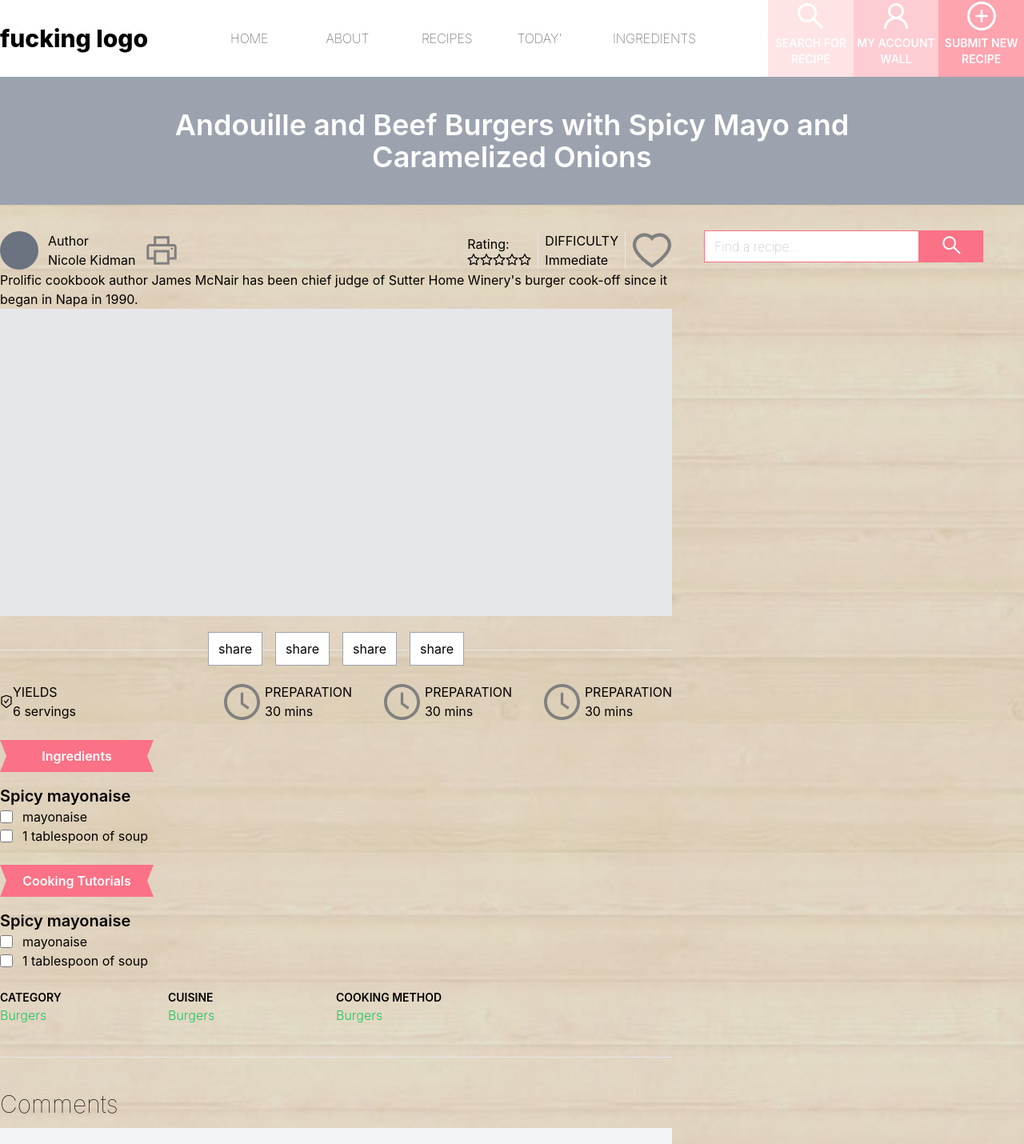
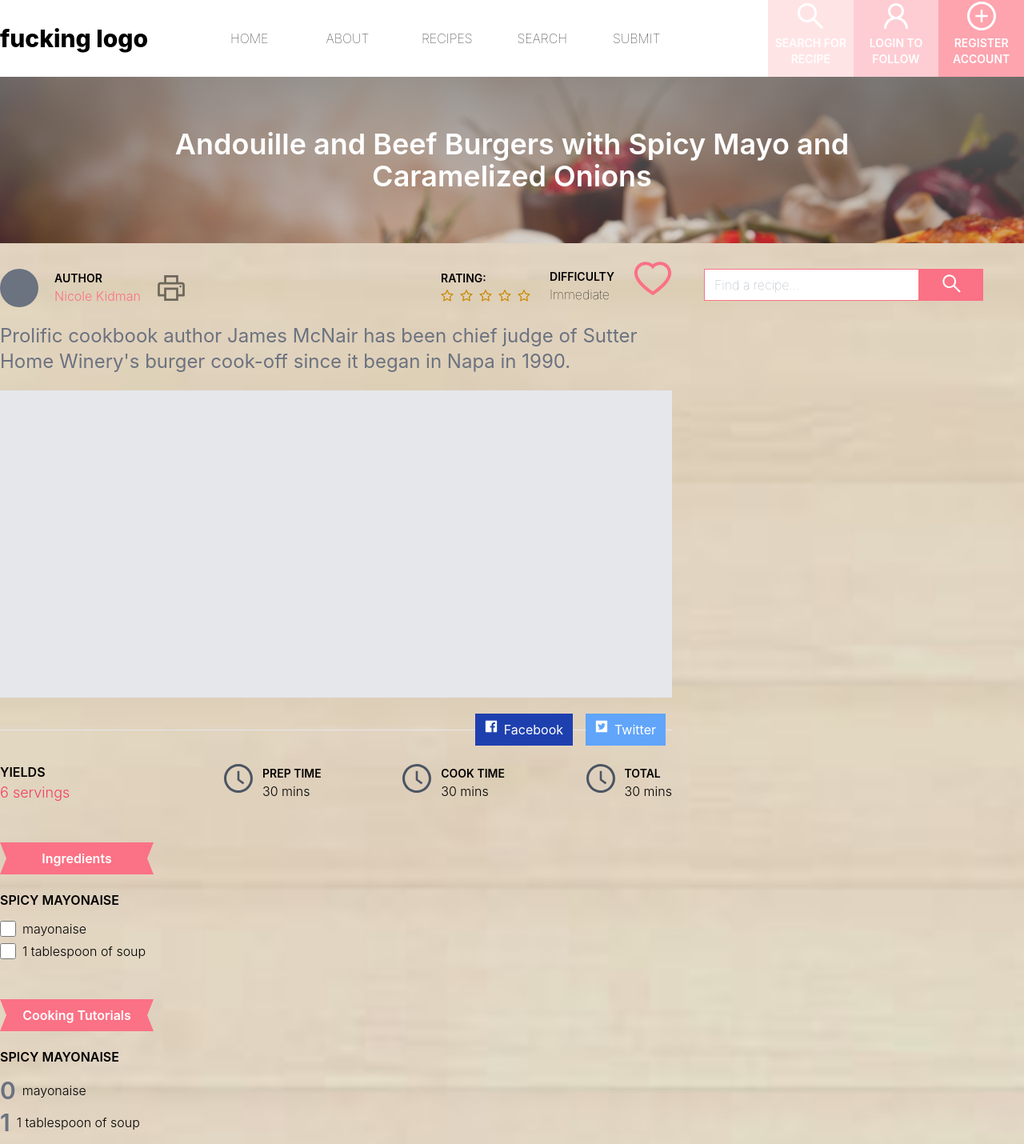
Before and after one commit to nduytung/fullstack-repicatory, a Next.js app: page /recipe/sample in a window 1280 px wide. Shown: the top 1430 px of the page at 80% size. Built offline with nearby package versions, Linux system fonts and the light colour scheme.

Commit message:
done adjusting layout designs

```diff
--- a/src/components/elements/Header.tsx
+++ b/src/components/elements/Header.tsx
@@ -10,59 +10,69 @@ import styles from "../Header.module.css";
 const HEADER_LINK = [
   {
     name: "home",
-    link: "/ourhome",
+    link: "/",
   },
 
   {
     name: "about",
-    link: "/ukraine",
+    link: "/about",
   },
   {
     name: "recipes",
-    link: "/recipes",
+    link: "/recipe",
   },
   {
-    name: "today' ",
+    name: "search",
     link: "/blog",
   },
   {
-    name: "ingredients",
+    name: "submit",
     link: "/item",
   },
 ];
 const Header = () => {
   return (
     <header className="bg-white container max-w-screen-xl grid grid-cols-12 mx-auto h-24 items-center">
-      <span className="text-3xl font-extrabold col-span-2">fucking logo</span>
+      <Link href="/">
+        <span className="text-3xl font-extrabold col-span-2 cursor-pointer">
+          fucking logo
+        </span>
+      </Link>
       <ul className="flex justify-between col-span-7 w-4/5 mx-auto">
         {HEADER_LINK.map((item, index) => {
           return (
             <p className="flex-1">
               <Link href={item.link} key={index}>
-                <span className="uppercase font-thin">{item.name}</span>
+                <span className="uppercase font-thin cursor-pointer hover:text-rose-500">
+                  {item.name}
+                </span>
               </Link>
             </p>
           );
         })}
       </ul>
       <div className="flex col-span-3 h-full p-0">
-        <div className="flex-1 bg-rose-100 text-white font-semibold text-sm">
+        <div className="flex-1 bg-rose-100 text-white font-semibold text-sm cursor-pointer">
           <p className="text-4xl font-bold text-center text-white">
             <SearchOutlined />
           </p>
           <p className="text-center mt-1">SEARCH FOR RECIPE</p>
         </div>
-        <div className="flex-1 bg-rose-200 text-white font-semibold text-sm">
+        <div className="flex-1 bg-rose-200 text-white font-semibold text-sm cursor-pointer">
           <p className="text-4xl font-bold text-center text-white">
             <UserOutlined />
           </p>
-          <p className="text-center mt-1">MY ACCOUNT WALL</p>
-        </div>{" "}
-        <div className="flex-1 bg-rose-300 text-white font-semibold text-sm">
+          <Link href="/login">
+            <p className="text-center mt-1">LOGIN TO FOLLOW</p>
+          </Link>
+        </div>
+        <div className="flex-1 bg-rose-300 text-white font-semibold text-sm cursor-pointer">
           <p className="text-4xl font-bold text-center text-white">
             <PlusCircleOutlined />
           </p>
-          <p className="text-center mt-1">SUBMIT NEW RECIPE</p>
+          <Link href="/register">
+            <p className="text-center mt-1">REGISTER ACCOUNT</p>
+          </Link>
         </div>
       </div>
     </header>
--- a/src/components/recipe/Comment.tsx
+++ b/src/components/recipe/Comment.tsx
@@ -8,12 +8,12 @@ type CommentType = {
 
 const Comment = ({ name, date, children }: CommentType) => {
   return (
-    <div className="bg-gray-100 font-thin text-gray-500 p-5 my-3">
+    <div className="bg-gray-100 font-light text-gray-500 p-5 my-5">
       <div className="flex items-center">
         <article className="bg-gray-300 rounded-full w-12 h-12 mr-4"></article>
         <div>
-          <p className="text-rose-400 font-semibold"> {name} </p>
-          <p className="text-xs"> {date} </p>
+          <p className="text-rose-400 font-semibold text-md"> {name} </p>
+          <p className="text-xs text-gray-500"> {date} </p>
         </div>
       </div>
       <hr className="my-5" />
--- a/src/components/recipe/RecipeSection.tsx
+++ b/src/components/recipe/RecipeSection.tsx
@@ -3,20 +3,27 @@ import React from "react";
 type RecipeType = {
   title: string;
   recipeList: string[];
+  type?: "ingre" | "step";
 };
 
-const RecipeSection = ({ title, recipeList }: RecipeType) => {
+const RecipeSection = ({ title, recipeList, type = "ingre" }: RecipeType) => {
   return (
     <div>
-      <h3 className="text-xl font-semibold mt-4">{title} </h3>
+      <h3 className="text-md uppercase font-semibold mt-5 mb-3 ">{title} </h3>
       {recipeList.map((item, index: number) => {
         return (
-          <div className="flex items-center">
-            <input
-              type="checkbox"
-              className="mr-3 w-4 h-4 border border-gray-100"
-            />
-            <p> {item}</p>
+          <div className="flex items-center my-1">
+            {type === "ingre" ? (
+              <input
+                type="checkbox"
+                className="mr-2 w-5 h-5 border border-gray-100 "
+              />
+            ) : (
+              <p className="text-3xl font-semibold mr-2 text-gray-500">
+                {index}
+              </p>
+            )}
+            <p className="font-light"> {item}</p>
           </div>
         );
       })}
--- a/src/pages/recipe/sample.tsx
+++ b/src/pages/recipe/sample.tsx
@@ -6,36 +6,40 @@ import {
   SafetyCertificateOutlined,
   ClockCircleOutlined,
   SearchOutlined,
+  FacebookFilled,
+  TwitterSquareFilled,
 } from "@ant-design/icons";
 import RecipeSection from "../../components/recipe/RecipeSection";
 import SectionBandage from "../../components/elements/SectionBandage";
 import Comment from "../../components/recipe/Comment";
+import PrimaryButton from "../../components/elements/PrimaryButton";
 const Sample = () => {
   return (
     <div>
-      <nav className="text-white py-10 max-w-screen-xl  text-center bg-gray-400 text-4xl font-semibold">
-        <p className="w-2/3 mx-auto">
+      <nav className="text-white py-16 mx-auto text-center main-banner text-4xl font-semibold">
+        <p className=" max-w-screen-xl w-2/3 mx-auto">
           Andouille and Beef Burgers with Spicy Mayo and Caramelized Onions
         </p>
       </nav>
-      <main className="container mx-auto grid grid-cols-12 gap-10 py-8">
+      <main className="max-w-screen-xl container mx-auto grid grid-cols-12 gap-10 py-8">
         <div className="col-span-8">
-          <nav className="flex justify-between items-center">
-            <div className="flex items-center">
+          <nav className="flex justify-between items-start">
+            <div className="flex items-center justify-center">
               <div className="rounded-full bg-gray-500 w-12 h-12"></div>
-              <article className="mx-3">
-                <p>Author</p>
-                <p>Nicole Kidman</p>
+              <article className="mx-5">
+                <p className="text-sm font-semibold">AUTHOR</p>
+                <p className="font-light text-rose-400">Nicole Kidman</p>
               </article>
               <article>
-                <PrinterOutlined style={{ fontSize: 40, color: "gray" }} />
+                <span className="text-4xl opacity-50">
+                  <PrinterOutlined />
+                </span>
               </article>
-              <p></p>
             </div>
             <nav className="flex justify-between items-center">
               <div>
-                <p>Rating:</p>
-                <div className="flex">
+                <p className="font-semibold text-sm mb-1">RATING:</p>
+                <div className="grid grid-cols-5 gap-2 text-yellow-600">
                   <StarOutlined />
                   <StarOutlined />
                   <StarOutlined />
@@ -43,107 +47,126 @@ const Sample = () => {
                   <StarOutlined />
                 </div>
               </div>
-              <div className="px-2 mx-2 border-x border-gray-200">
-                <p>DIFFICULTY</p>
-                <p>Immediate</p>
+              <div className="px-3 mx-3 ">
+                <p className="font-semibold text-sm">DIFFICULTY</p>
+                <p className="font-thin">Immediate</p>
               </div>
-              <span>
-                <HeartOutlined style={{ fontSize: 50, color: "grey" }} />
-              </span>
+              <div className="text-rose-400 text-5xl -mt-5">
+                <HeartOutlined />
+              </div>
             </nav>
           </nav>
-          <p>
+          <p className="text-2xl my-5 text-gray-500">
             Prolific cookbook author James McNair has been chief judge of Sutter
             Home Winery's burger cook-off since it began in Napa in 1990.
           </p>
           <div className="bg-gray-200 h-96 w-full"></div>
-          <div className="flex justify-center -mb-10">
-            <div className="border-gray-400 border bg-white my-5 mx-2 py-2 px-3">
-              share
+          <div className="flex justify-end -mb-10">
+            <div className="bg-blue-800 text-white my-5 mx-2 py-2 px-3 flex items-start">
+              <span className="-mt-1 mr-2">
+                <FacebookFilled />
+              </span>
+              <span>Facebook</span>
             </div>
-            <div className="border-gray-400 border bg-white my-5 mx-2 py-2 px-3">
-              share
-            </div>
-            <div className="border-gray-400 border bg-white my-5 mx-2 py-2 px-3">
-              share
-            </div>
-            <div className="border-gray-400 border bg-white my-5 mx-2 py-2 px-3">
-              share
+            <div className="bg-blue-400 text-white my-5 mx-2 py-2 px-3 flex items-start">
+              <span className="-mt-1 mr-2">
+                <TwitterSquareFilled />
+              </span>
+              <span>Twitter</span>
             </div>
           </div>
           <hr />
           <div className="grid grid-cols-3 mt-10">
-            <article className="flex items-center col-span-1">
-              <SafetyCertificateOutlined />
-              <div>
-                <p>YIELDS</p>
-                <p>6 servings</p>
-              </div>
+            <article className="col-span-1">
+              <p className="text-md font-semibold">YIELDS</p>
+              <p className="font-light text-lg text-rose-500">6 servings</p>
             </article>
             <article className="flex items-center justify-between col-span-2">
               <div className="flex items-center">
-                <ClockCircleOutlined
-                  style={{ fontSize: 45, color: "gray", marginRight: 6 }}
-                />
+                <span className="text-4xl text-gray-600 -mt-3 mr-3">
+                  <ClockCircleOutlined />
+                </span>
                 <div>
-                  <p>PREPARATION</p>
-                  <p>30 mins</p>
+                  <p className="text-sm font-semibold">PREP TIME</p>
+                  <p className="font-light">30 mins</p>
                 </div>
               </div>
               <div className="flex items-center">
-                <ClockCircleOutlined
-                  style={{ fontSize: 45, color: "gray", marginRight: 6 }}
-                />
+                <span className="text-4xl text-gray-600 -mt-3 mr-3">
+                  <ClockCircleOutlined />
+                </span>
                 <div>
-                  <p>PREPARATION</p>
-                  <p>30 mins</p>
+                  <p className="text-sm font-semibold">COOK TIME</p>
+                  <p className="font-light">30 mins</p>
                 </div>
               </div>
               <div className="flex items-center">
-                <ClockCircleOutlined
-                  style={{ fontSize: 45, color: "gray", marginRight: 6 }}
-                />
+                <span className="text-4xl text-gray-600 -mt-3 mr-3">
+                  <ClockCircleOutlined />
+                </span>
                 <div>
-                  <p>PREPARATION</p>
-                  <p>30 mins</p>
+                  <p className="text-sm font-semibold">TOTAL</p>
+                  <p className="font-light">30 mins</p>
                 </div>
               </div>
             </article>
           </div>
           <div>
-            <SectionBandage classname="mt-6"> Ingredients </SectionBandage>
+            <SectionBandage classname="mt-12"> Ingredients </SectionBandage>
             <RecipeSection
               title="Spicy mayonaise"
               recipeList={["mayonaise", "1 tablespoon of soup"]}
             />
           </div>
           <div>
-            <SectionBandage classname="mt-6">Cooking tutorials</SectionBandage>
+            <SectionBandage classname="mt-12">Cooking tutorials</SectionBandage>
             <RecipeSection
+              type="step"
               title="Spicy mayonaise"
               recipeList={["mayonaise", "1 tablespoon of soup"]}
             />
           </div>
-          <div className="grid grid-cols-3 w-3/4 mt-6">
+          <hr className="my-12" />
+          <div className="grid grid-cols-3 w-3/4">
             <article>
               <h5 className="font-semibold text-sm">CATEGORY</h5>
-              <p className="text-green-500 font-light text-md">Burgers</p>
+              <p className="text-rose-500 font-light text-lg">Burgers</p>
             </article>
             <article>
               <h5 className="font-semibold text-sm">CUISINE</h5>
-              <p className="text-green-500 font-light text-md">Burgers</p>
+              <p className="text-rose-500 font-light text-lg">Burgers</p>
             </article>{" "}
             <article>
               <h5 className="font-semibold text-sm">COOKING METHOD</h5>
-              <p className="text-green-500 font-light text-md">Burgers</p>
+              <p className="text-rose-500 font-light text-lg">Burgers</p>
             </article>
           </div>
           <hr className="my-10" />
           <section className="">
             <h3 className="font-thin text-3xl">Comments</h3>
+            <div></div>
             <Comment name="Duy Tung" date="Thu Mar 03 2022 07:27:36 GMT+0700">
               This is just a testing comment to check if it works properly
             </Comment>
+            <Comment name="Duy Tung" date="Thu Mar 03 2022 07:27:36 GMT+0700">
+              This is just a testing comment to check if it works properly
+            </Comment>{" "}
+            <Comment name="Duy Tung" date="Thu Mar 03 2022 07:27:36 GMT+0700">
+              This is just a testing comment to check if it works properly
+            </Comment>
+            <hr />
+            <h3 className="font-thin text-3xl mb-5 mt-10">Your thoughts</h3>
+            <section className="bg-white p-4">
+              <textarea
+                className="w-full p-3 border border-gray-400 focus:outline-rose-300"
+                rows={6}
+                cols={5}
+                placeholder="Type your comment here..."
+              />
+              <PrimaryButton callback={() => {}} classname="px-4 mr-0 mt-3">
+                comment
+              </PrimaryButton>
+            </section>
           </section>
         </div>
         <div className="col-span-4">
--- a/src/styles/globals.css
+++ b/src/styles/globals.css
@@ -10,7 +10,7 @@
   background: linear-gradient(
       0deg,
       rgba(128, 128, 128, 0.3),
-      rgba(128, 128, 128, 0.6)
+      rgba(128, 128, 128, 0.8)
     ),
     url("../../public/main-banner.jpg");
   background-size: cover;
@@ -19,7 +19,7 @@
 .main-bg {
   background-image: url("../../public/main-bg.jpg");
   background-repeat: repeat-y;
-  background-size: contain;
+  background-size: cover;
 }
 .text-primary-100 {
   color: "#f28c87";
```
Also changed, not shown: src/components/home/Recipe.tsx (+6 -2 lines), src/components/personalHome/RecipeList.tsx (added, +16 -0 lines), src/pages/home.tsx (+26 -9 lines).
